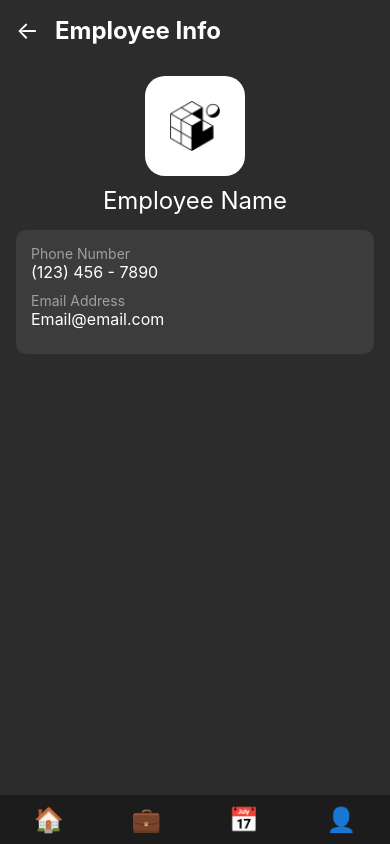
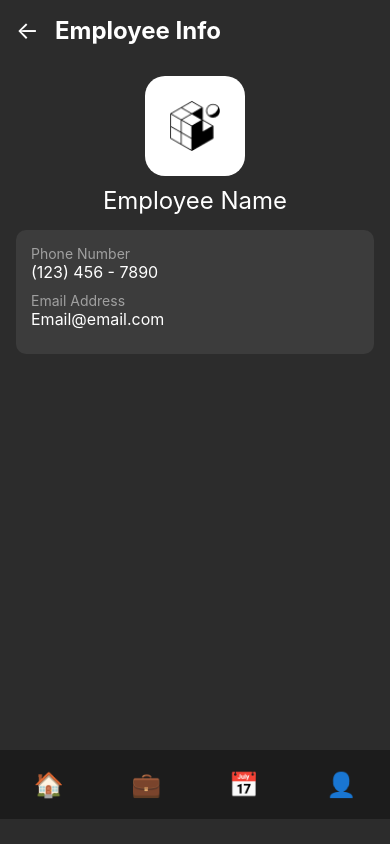
Before and after one commit to Team-Best-Effort/ServiceSyncEmployee, a React Native app in the folder my-app/: screen / in a window 390 px wide. Built offline with nearby package versions, Linux system fonts and the light colour scheme.

Commit message:
move navbar a little off the bottom

```diff
--- a/my-app/pages/EmployeeInfo.tsx
+++ b/my-app/pages/EmployeeInfo.tsx
@@ -123,11 +123,11 @@ const styles = StyleSheet.create({
     flexDirection: 'row',
     justifyContent: 'space-around',
     position: 'absolute',
-    bottom: 0,
+    bottom: 25,
     left: 0,
     right: 0,
     backgroundColor: '#1C1C1C',
-    paddingVertical: 10,
+    paddingVertical: 20,
   },
   navItem: {
     alignItems: 'center',
```
